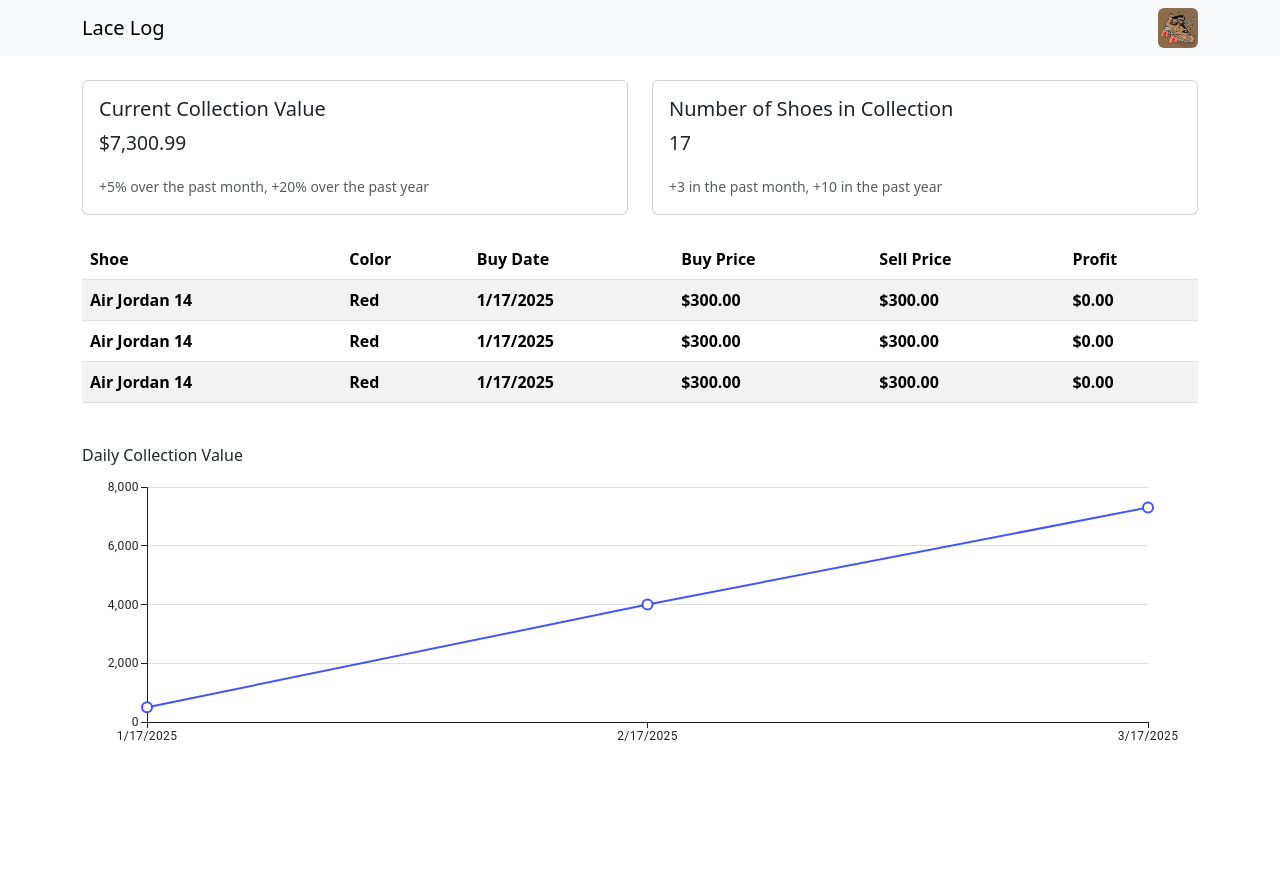
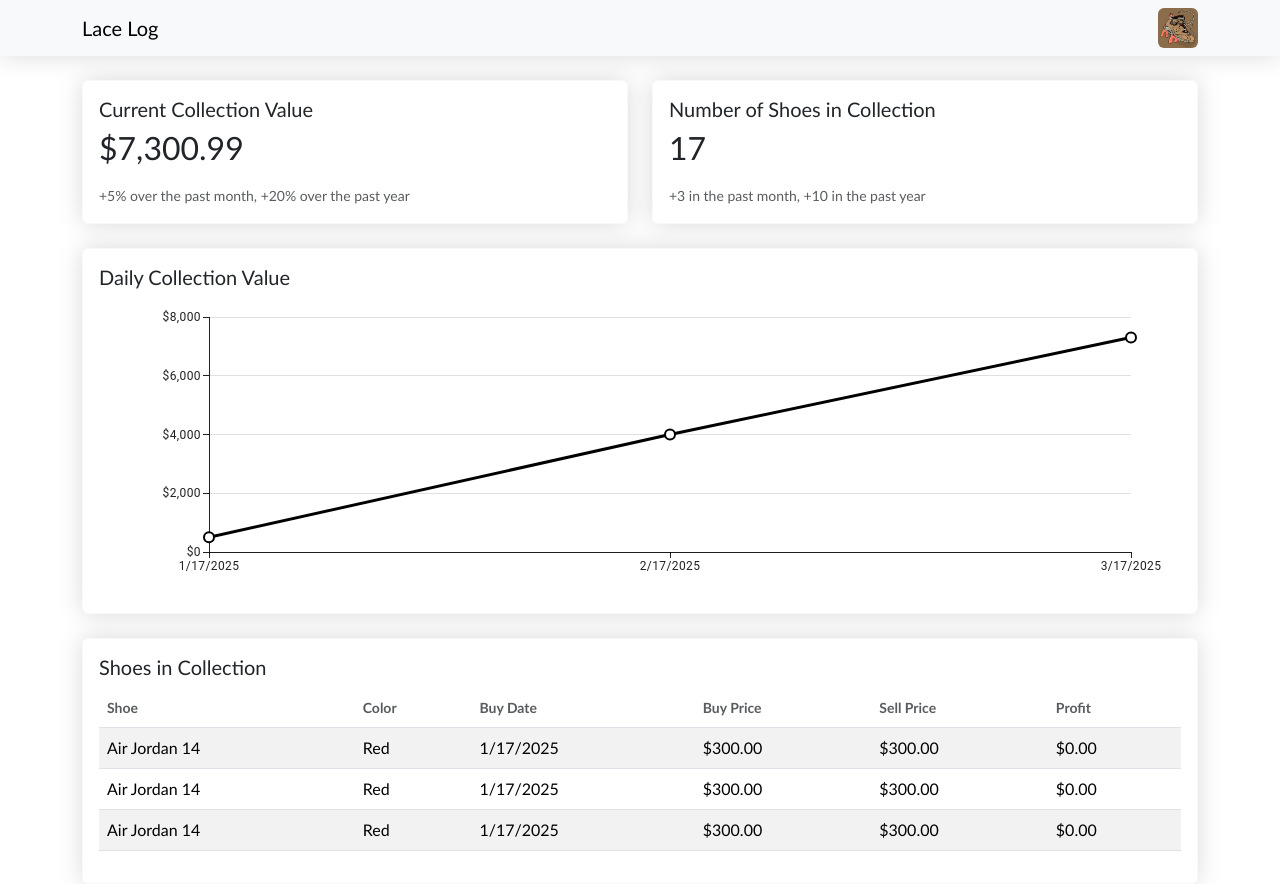
Before and after one commit to klee2433/laceLog, a React (Vite) app: page / in a window 1280 px wide. Before the commit the page ends 800 px from the top, so only its background shows below. Built offline with nearby package versions, Linux system fonts and the light colour scheme.

Commit message:
Add style to dashboard

```diff
--- /dev/null
+++ b/src/App.css
@@ -0,0 +1,7 @@
+#root {
+    font-family: Trebuchet MS;
+}
+
+.navbar, .card {
+    filter: drop-shadow(0 0 0.75rem rgb(218, 218, 218));
+}
--- a/src/App.tsx
+++ b/src/App.tsx
@@ -1,5 +1,6 @@
 import Dashboard from './pages/Dashboard'
 import { Profile, Shoe, ValueEntry } from './types/sharedTypes'
+import './App.css'
 
 function App() {
 
--- a/src/components/Cards.tsx
+++ b/src/components/Cards.tsx
@@ -18,22 +18,22 @@
         <Container>
             <Row xs={1} md={2} className="g-4">
                 <Col key={1}>
-                    <Card>
+                    <Card border="light">
                         <Card.Body>
                             <Card.Title>Current Collection Value</Card.Title>
                             <Card.Text>
-                                <big> {formattedAmount} </big>
+                                <h2> {formattedAmount} </h2>
                             </Card.Text>
                             <small className="text-muted">+5% over the past month, +20% over the past year</small>
                         </Card.Body>
                     </Card>
                 </Col>
                 <Col key={2}>
-                    <Card>
+                    <Card border="light">
                         <Card.Body>
                             <Card.Title>Number of Shoes in Collection</Card.Title>
                             <Card.Text>
-                                <big> {props.numShoes} </big>
+                                <h2> {props.numShoes} </h2>
                             </Card.Text>
                             <small className="text-muted">+3 in the past month, +10 in the past year</small>
                         </Card.Body>
--- a/src/components/Header.tsx
+++ b/src/components/Header.tsx
@@ -5,7 +5,7 @@
 export default function Header () {
     return (
         <>
-            <Navbar expand="lg" className="bg-body-tertiary">
+            <Navbar sticky="top" expand="lg" className="bg-body-tertiary">
                 <Container>
                     <Navbar.Brand> Lace Log </Navbar.Brand>
                     <Image src="/src/assets/logo.JPG" width="40" rounded />
--- a/src/components/ShoeList.tsx
+++ b/src/components/ShoeList.tsx
@@ -1,7 +1,7 @@
 import type { Shoe } from '../types/sharedTypes'
 import Table from 'react-bootstrap/Table'
 import Container from 'react-bootstrap/Container'
-
+import Card from 'react-bootstrap/Card';
 
 interface Props {
     shoeCollection: Shoe[]
@@ -10,30 +10,35 @@
 export default function List (props: Props) {
     return (
         <Container>
+            <Card border="light">
+                <Card.Body>
+                    <Card.Title>Shoes in Collection</Card.Title>
                     <Table striped hover>
                         <thead>
                             <tr>
-                        <th>Shoe</th>
-                        <th>Color</th>
-                        <th>Buy Date</th>
-                        <th>Buy Price</th>
-                        <th>Sell Price</th>
-                        <th>Profit</th>
+                                <th><small className="text-muted">Shoe</small></th>
+                                <th><small className="text-muted">Color</small></th>
+                                <th><small className="text-muted">Buy Date</small></th>
+                                <th><small className="text-muted">Buy Price</small></th>
+                                <th><small className="text-muted">Sell Price</small></th>
+                                <th><small className="text-muted">Profit</small></th>
                             </tr>
                         </thead>
                         <tbody>
                             {props.shoeCollection.map((shoe: Shoe, _) => (
                                 <tr>
-                            <th>{shoe.name}</th>
-                            <th>{shoe.color}</th>
-                            <th>{shoe.buyDate}</th>
-                            <th>{shoe.buyPrice}</th>
-                            <th>{shoe.sellPrice}</th>
-                            <th>{shoe.profit}</th>
+                                    <td>{shoe.name}</td>
+                                    <td>{shoe.color}</td>
+                                    <td>{shoe.buyDate}</td>
+                                    <td>{shoe.buyPrice}</td>
+                                    <td>{shoe.sellPrice}</td>
+                                    <td>{shoe.profit}</td>
                                 </tr>
                             ))}
                         </tbody>
                     </Table>
+                </Card.Body>
+            </Card>
         </Container>
     )
 }
--- a/src/components/ValueChart.tsx
+++ b/src/components/ValueChart.tsx
@@ -1,6 +1,7 @@
 import { LineChart } from '@mui/x-charts/LineChart';
 import Container from 'react-bootstrap/Container'
 import { ValueEntry } from '../types/sharedTypes'
+import Card from 'react-bootstrap/Card';
 
 interface Props {
     totalValues: ValueEntry[]
@@ -15,22 +16,34 @@
         dates.push(entry.date);
     })
 
-    console.log(dates)
+    const valueFormatter = (value: number) => `$${value.toLocaleString()}`;
 
     return (
         <Container>
-            Daily Collection Value
+            <Card border="light">
+                <Card.Body>
+                    <Card.Title className="m-50">Daily Collection Value</Card.Title>
                     <LineChart
+                        sx={{
+                            "& .MuiLineElement-root": {
+                                strokeWidth: 3,
+                            },
+                        }}
                         xAxis={[{scaleType: 'point', data: dates}]}
+                        yAxis={[{ width: 60, valueFormatter }]}
                         series={[{
                             data: values,
+                            color: "black",
                         }]}
                         height={300}
                         margin={{
                             right: 50,
+                            left: 50,
                         }}
                         grid={{ horizontal: true }}
                     />
+                </Card.Body>
+            </Card>
         </Container>
     )
 }
--- a/src/pages/Dashboard.tsx
+++ b/src/pages/Dashboard.tsx
@@ -16,8 +16,8 @@
         <Stack gap={4}>
             <Header />
             <Cards totalValue={props.totalValue} numShoes={props.numShoes}/>
+            <ValueChart totalValues={props.profile.totalValues}/>
             <ShoeList shoeCollection={props.profile.shoeCollection}/>
-            <ValueChart totalValues={props.profile.totalValues}/>
         </Stack>
     )
 }
```
Also changed, not shown: 1 other file (tests, documents, lock files or other folders). Lines whose indentation alone changed are shown as unchanged.
